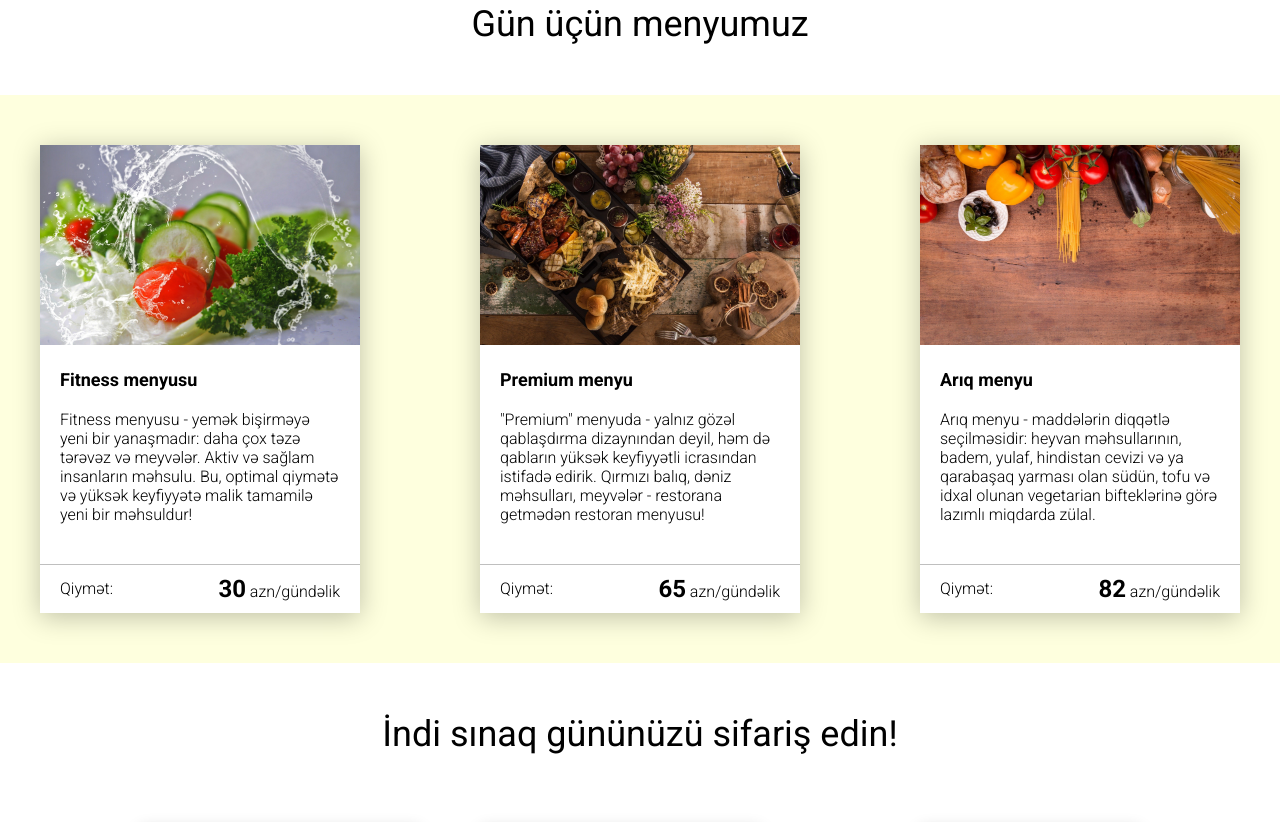
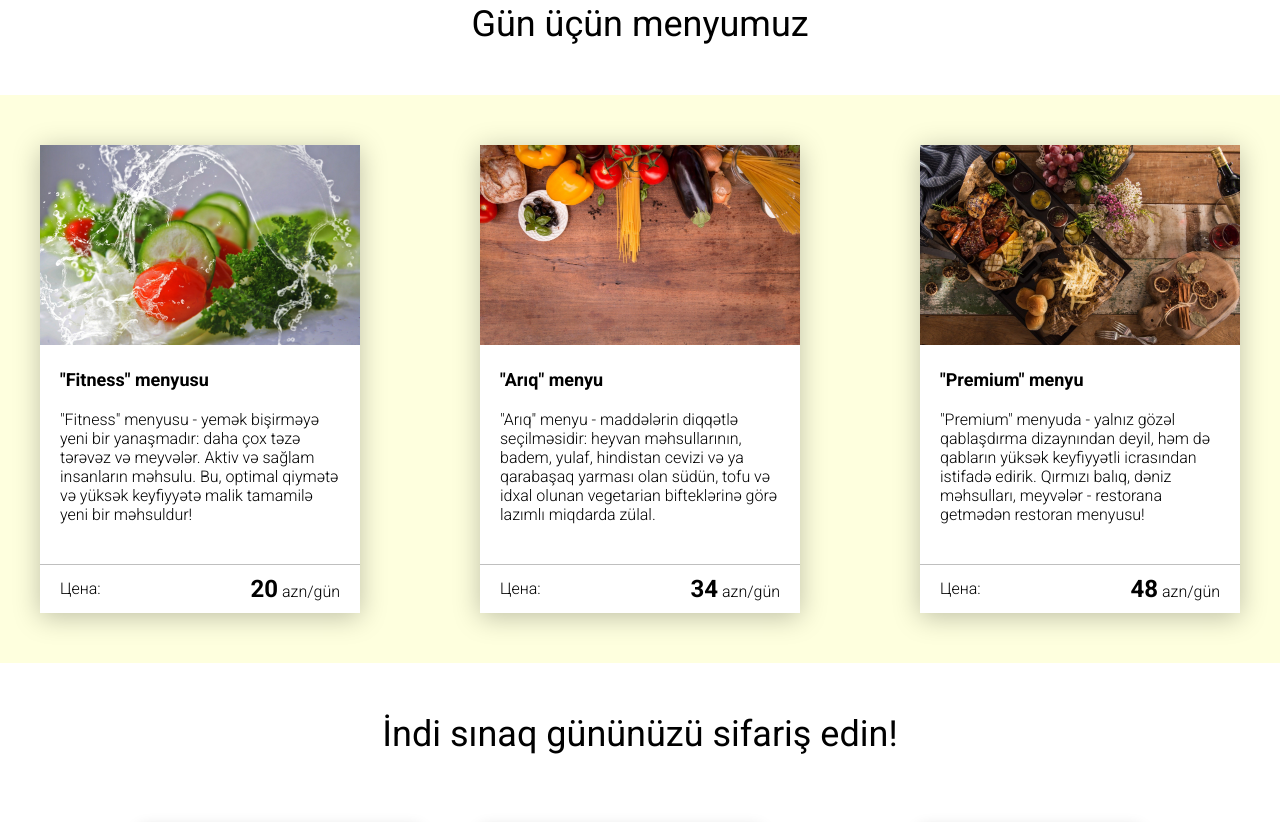
Before and after one commit to cavid-aliyev/FoodBrand, a website: page dist/index.html in a window 1280 px wide. Shown: the part 2558-3380 px from the top of the page. Drawn offline with nearby package versions, Linux system fonts and the light colour scheme; files that its build step writes are made by us from their sources; files whose address does not match are found by name.

Commit message:
Updated Cards with rest operator

```diff
--- a/dist/index.html
+++ b/dist/index.html
@@ -184,7 +184,7 @@
 
         <div class="menu__field">
             <div class="container">
-                <div class="menu__item">
+                <!-- <div class="menu__item">
                     <img src="img/tabs/vegy.jpg" alt="vegy">
                     <h3 class="menu__item-subtitle">Fitness menyusu</h3>
                     <div class="menu__item-descr">Fitness menyusu - yemək bişirməyə yeni bir yanaşmadır: daha çox təzə tərəvəz və meyvələr. Aktiv və sağlam insanların məhsulu. Bu, optimal qiymətə və yüksək keyfiyyətə malik tamamilə yeni bir məhsuldur!</div>
@@ -212,7 +212,7 @@
                     <div class="menu__item-price">
                         <div class="menu__item-cost">Qiymət:</div>
                         <div class="menu__item-total"><span>82</span> azn/gündəlik</div>
-                    </div>
+                    </div> -->
                 </div>
             </div>
         </div>
--- a/dist/js/script.js
+++ b/dist/js/script.js
@@ -100,7 +100,7 @@ window.addEventListener('DOMContentLoaded', function() {
 
     // Modal
 
-    const modalTrigger = document.querySelector('[data-modal]'),
+    const modalTrigger = document.querySelectorAll('[data-modal]'),
           modal = document.querySelector('.modal'),
           modalCloseBtn = document.querySelector('[data-close]');
 
@@ -108,7 +108,7 @@ window.addEventListener('DOMContentLoaded', function() {
         modal.classList.add('show');
         modal.classList.remove('hide');
         document.body.style.overflow = 'hidden';
-        clearInterval(modelTimerId);
+        // clearInterval(modelTimerId);
     }
 
 
@@ -156,72 +156,73 @@ window.addEventListener('DOMContentLoaded', function() {
 
 
     //Using classes for cards
-
     class MenuCard {
-        constructor(src, alt, title, descr, price, parentSelector){
+        constructor(src, alt, title, descr, price, parentSelector, ...classes) {
             this.src = src;
             this.alt = alt;
             this.title = title;
             this.descr = descr;
             this.price = price;
+            this.classes = classes;
             this.parent = document.querySelector(parentSelector);
             this.transfer = 1.7;
-            this.changeToAZN();
+            this.changeToUAH();
         }
 
-        changeToAZN(){
-            this.price = this.price * this.transfer;
+        changeToUAH() {
+            this.price = Math.round(this.price * this.transfer);
         }
 
-        render(){
+        render() {
             const element = document.createElement('div');
+
+            // If we dont put any classes please put default class
+            if (this.classes.length === 0) {
+                this.classes = "menu__item";
+                element.classList.add(this.classes);
+            } else {
+                this.classes.forEach(className => element.classList.add(className));
+            }
+
             element.innerHTML = `
-                <div class="menu__item">
-                    <img src=${this.src} alt=${this.alt}>
-                    <h3 class="menu__item-subtitle">${this.title}</h3>
-                    <div class="menu__item-descr">${this.descr}</div>
-                    <div class="menu__item-divider"></div>
-                    <div class="menu__item-price">
-                        <div class="menu__item-cost">Qiymət:</div>
-                        <div class="menu__item-total"><span>${this.price}</span> azn/gündəlik</div>
-                    </div>
+                <img src=${this.src} alt=${this.alt}>
+                <h3 class="menu__item-subtitle">${this.title}</h3>
+                <div class="menu__item-descr">${this.descr}</div>
+                <div class="menu__item-divider"></div>
+                <div class="menu__item-price">
+                    <div class="menu__item-cost">Цена:</div>
+                    <div class="menu__item-total"><span>${this.price}</span> azn/gün</div>
                 </div>
             `;
-
             this.parent.append(element);
         }
     }
 
-    // first solution for rendering
-    // const div = new MenuCard();
-    // div.render();
-
-    // second solution
     new MenuCard(
         "img/tabs/vegy.jpg",
         "vegy",
-        "'Fitness' menyusu",
-        "Fitness menyusu - yemək bişirməyə yeni bir yanaşmadır: daha çox təzə tərəvəz və meyvələr. Aktiv və sağlam insanların məhsulu. Bu, optimal qiymətə və yüksək keyfiyyətə malik tamamilə yeni bir məhsuldur!",
-         15,
-        '.menu .container'
-    ).render();
-
-        new MenuCard(
-        "img/tabs/elite.jpg",
-        "title",
-        "'Premium' menyu",
-        "'Premium' menyuda - yalnız gözəl qablaşdırma dizaynından deyil, həm də qabların yüksək keyfiyyətli icrasından istifadə edirik. Qırmızı balıq, dəniz məhsulları, meyvələr - restorana getmədən restoran menyusu!",
-         32,
-        '.menu .container'
+        '"Fitness" menyusu',
+        '"Fitness" menyusu - yemək bişirməyə yeni bir yanaşmadır: daha çox təzə tərəvəz və meyvələr. Aktiv və sağlam insanların məhsulu. Bu, optimal qiymətə və yüksək keyfiyyətə malik tamamilə yeni bir məhsuldur!',
+        12,
+        ".menu .container"
     ).render();
 
     new MenuCard(
         "img/tabs/post.jpg",
         "post",
-        "'Arıq' menyu",
-        "'Arıq' menyu - maddələrin diqqətlə seçilməsidir: heyvan məhsullarının, badem, yulaf, hindistan cevizi və ya qarabaşaq yarması olan südün, tofu və idxal olunan vegetarian bifteklərinə görə lazımlı miqdarda zülal.",
-         44,
-        '.menu .container'
+        '"Arıq" menyu',
+        '"Arıq" menyu - maddələrin diqqətlə seçilməsidir: heyvan məhsullarının, badem, yulaf, hindistan cevizi və ya qarabaşaq yarması olan südün, tofu və idxal olunan vegetarian bifteklərinə görə lazımlı miqdarda zülal.',
+        20,
+        ".menu .container"
+    ).render();
+
+    new MenuCard(
+        "img/tabs/elite.jpg",
+        "elite",
+        '"Premium" menyu',
+        '"Premium" menyuda - yalnız gözəl qablaşdırma dizaynından deyil, həm də qabların yüksək keyfiyyətli icrasından istifadə edirik. Qırmızı balıq, dəniz məhsulları, meyvələr - restorana getmədən restoran menyusu!',
+        28,
+        ".menu .container"
     ).render();
 
 });
```
